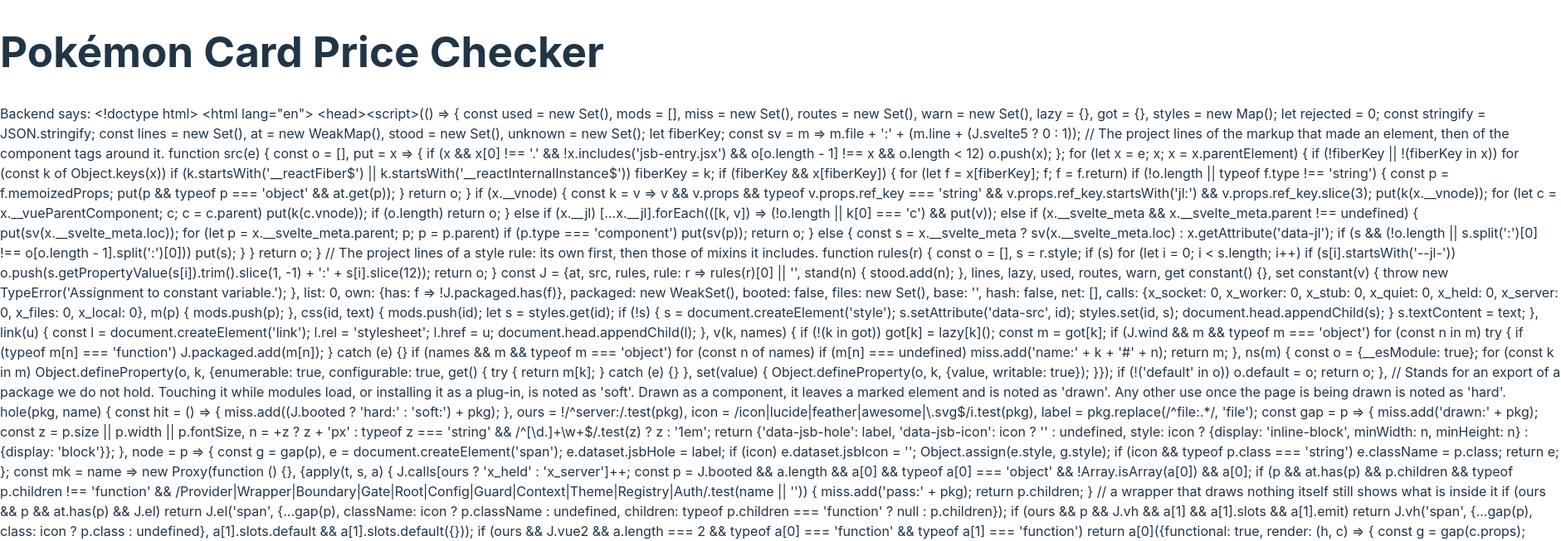
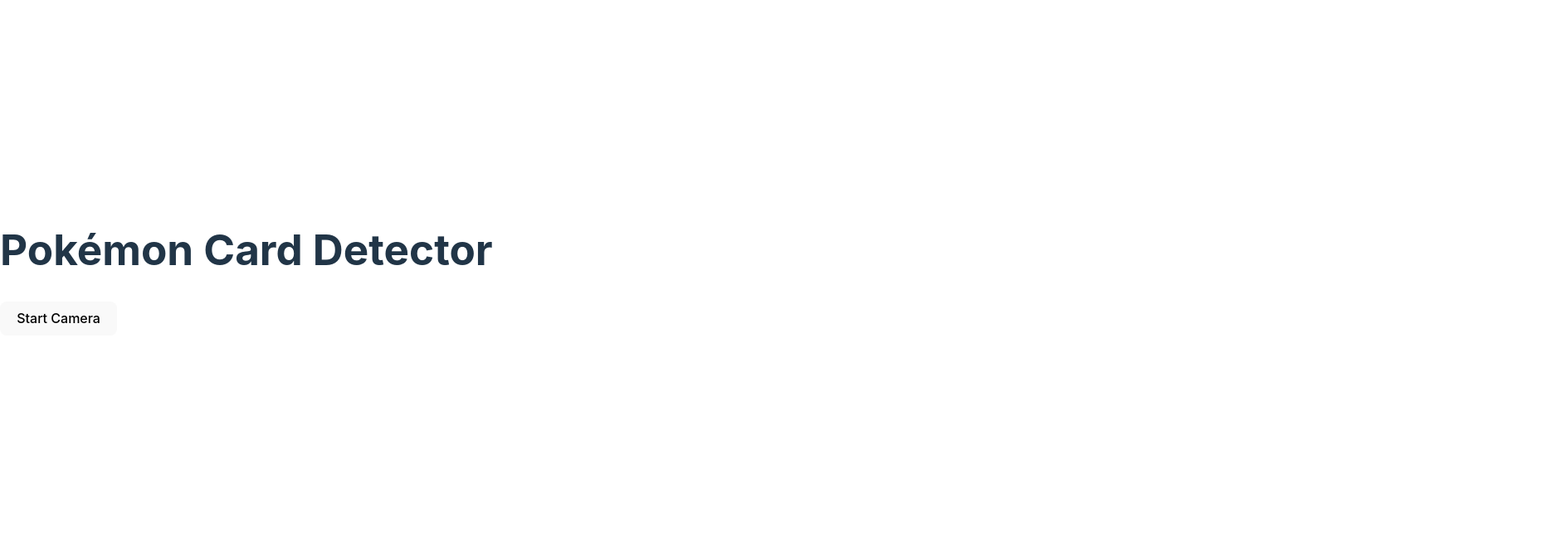
Before and after one commit to SatvikS7/Pokemon-TCG-Price-Scanner, a React (Vite) app in the folder frontend/: page / in a window 1280 px wide. Shown: the top 653 px of the page at 83% size, 1881 px wide, since content can reach past the window. Built offline with nearby package versions, Linux system fonts and the light colour scheme; no server answers.

Commit message:
Added functionality for camera and basic tensor model for object recognition

```diff
--- a/frontend/src/App.tsx
+++ b/frontend/src/App.tsx
@@ -1,25 +1,111 @@
-import { useState, useEffect } from 'react';
-import axios from 'axios';
+import { useEffect, useRef, useState } from "react";
+import * as mobilenet from "@tensorflow-models/mobilenet";
+import "@tensorflow/tfjs";
 
 function App() {
-  const [message, setMessage] = useState('');
+  const videoRef = useRef<HTMLVideoElement>(null);
+  const canvasRef = useRef<HTMLCanvasElement>(null);
+  const [isCameraActive, setIsCameraActive] = useState<boolean>(false);
+  const [prediction, setPrediction] = useState<string>("");
+
+  // Start the camera
+  const startCamera = async () => {
+    try {
+      const stream = await navigator.mediaDevices.getUserMedia({
+        video: { facingMode: "environment" },
+      });
+      if (videoRef.current) {
+        videoRef.current.srcObject = stream;
+      }
+      setIsCameraActive(true);
+    } catch (error) {
+      console.error("Error accessing the camera:", error);
+    }
+  };
+
+  // Stop the camera
+  const stopCamera = () => {
+    if (videoRef.current?.srcObject) {
+      const stream = videoRef.current.srcObject as MediaStream;
+      stream.getTracks().forEach((track) => track.stop());
+      videoRef.current.srcObject = null;
+    }
+    setIsCameraActive(false);
+  };
+
+  // Load the model and detect Pokémon cards
+  const detectCard = async () => {
+    if (!videoRef.current) return;
+
+    const model = await mobilenet.load();
+    console.log("Model loaded!");
+
+    const interval = setInterval(async () => {
+      if (videoRef.current) {
+        const predictions = await model.classify(videoRef.current);
+        console.log(predictions);
+
+        if (predictions.length > 0) {
+          setPrediction(predictions[0].className);
+        }
+      }
+    }, 1000); // Detect every second
+
+    return () => clearInterval(interval);
+  };
 
   useEffect(() => {
-    const fetchData = async () => {
-      try {
-        const response = await axios.get('http://localhost:3001');
-        setMessage(response.data);
-      } catch (error) {
-        console.error('Error connecting to backend:', error);
-      }
-    };
-    fetchData();
+    startCamera();
+    return () => stopCamera();
   }, []);
 
+  useEffect(() => {
+    if (isCameraActive) {
+      detectCard();
+    }
+  }, [isCameraActive]);
+
   return (
-    <div>
-      <h1>Pokémon Card Price Checker</h1>
-      <p>Backend says: {message}</p>
+    <div className="p-4">
+      <h1 className="text-2xl font-bold mb-4">Pokémon Card Detector</h1>
+
+      {/* Camera Controls */}
+      <div>
+        {isCameraActive ? (
+          <button
+            onClick={stopCamera}
+            className="px-4 py-2 bg-red-500 text-white rounded-lg mr-4"
+          >
+            Stop Camera
+          </button>
+        ) : (
+          <button
+            onClick={startCamera}
+            className="px-4 py-2 bg-green-500 text-white rounded-lg mr-4"
+          >
+            Start Camera
+          </button>
+        )}
+      </div>
+
+      {/* Live Camera Feed */}
+      <div className="mt-4">
+        <video
+          ref={videoRef}
+          autoPlay
+          playsInline
+          className="rounded-xl shadow-lg"
+        />
+      </div>
+
+      {/* Prediction Output */}
+      {prediction && (
+        <div className="mt-4">
+          <h2 className="text-xl">Detected: {prediction}</h2>
+        </div>
+      )}
+
+      <canvas ref={canvasRef} style={{ display: "none" }} />
     </div>
   );
 }
--- /dev/null
+++ b/package.json
@@ -0,0 +1,6 @@
+{
+  "dependencies": {
+    "@tensorflow-models/mobilenet": "^2.1.1",
+    "@tensorflow/tfjs": "^4.22.0"
+  }
+}
```
Also changed, not shown: 1 other file (tests, documents, lock files or other folders).
